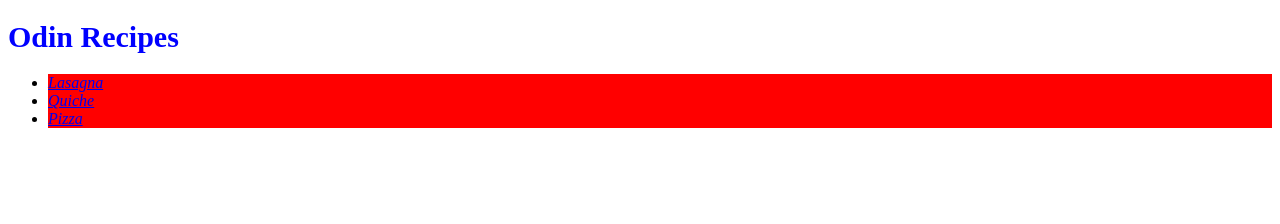
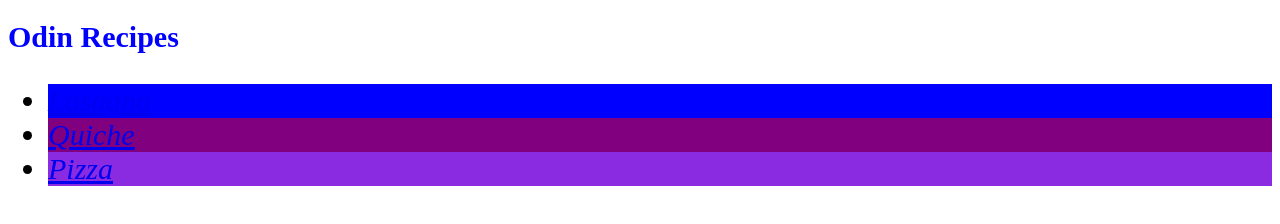
Before and after one commit to amusarri/odin_recipes, a plain HTML site: page index.html in a window 1280 px wide. Drawn offline with Linux system fonts and the light colour scheme.

Commit message:
Updated index HTML/CSS for formatting.

```diff
--- a/index.html
+++ b/index.html
@@ -8,10 +8,10 @@
 </head>
 <body>
     <h1>Odin Recipes</h1>
-    <ul>
-        <li class="recipe"><a href="recipes/lasagna.html">Lasagna</a></li>
-        <li class="recipe"><a href="recipes/quiche.html">Quiche</a></li>
-        <li class="recipe"><a href="recipes/pizza.html">Pizza</a></li>
+    <ul class="recipe">
+        <li class="lasagna"><a href="recipes/lasagna.html">Lasagna</a></li>
+        <li class="quiche"><a href="recipes/quiche.html">Quiche</a></li>
+        <li class="pizza"><a href="recipes/pizza.html">Pizza</a></li>
     </ul>
 </body>
 </html>
--- a/style.css
+++ b/style.css
@@ -5,7 +5,21 @@ h1 {
 }
 
 .recipe {
-    font: 24px;
+    font-size: 30px;
     font-style: italic;
-    background-color: red;
+    width: auto;
+    height: 40px;
+    margin-bottom: 10px;
 }
+
+.recipe .lasagna {
+    background-color: blue;
+}
+
+.recipe .quiche {
+    background-color: purple;
+}
+
+.recipe .pizza {
+    background-color: blueviolet;
+}
```
